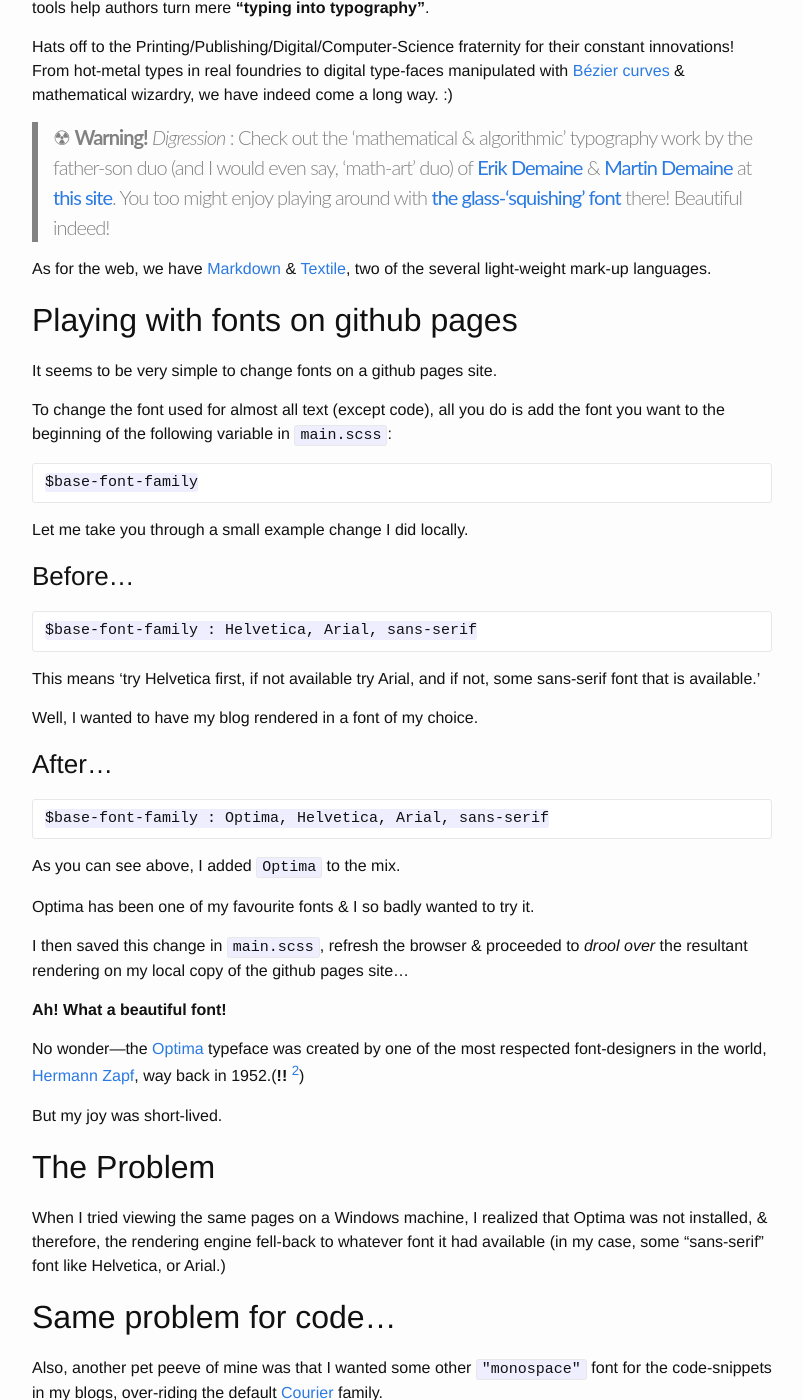
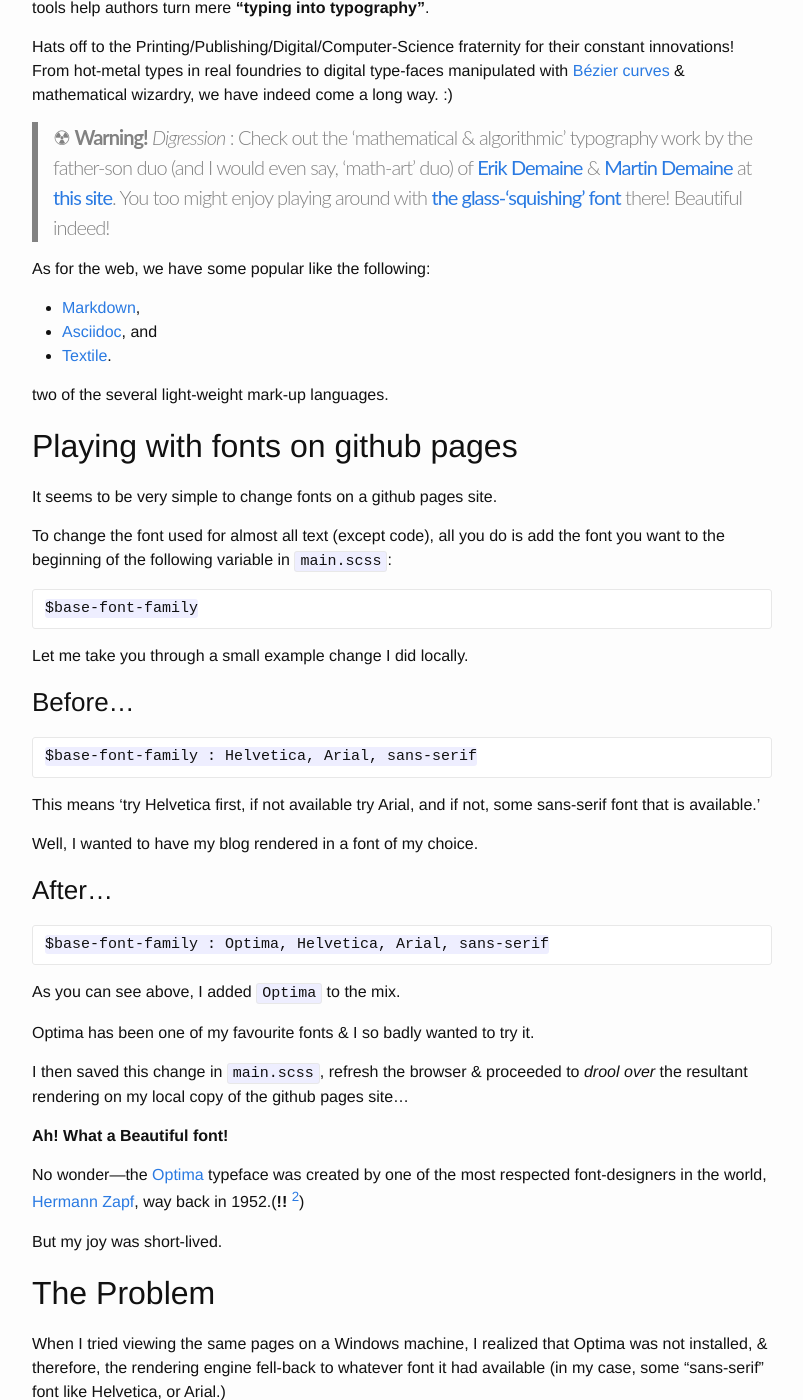
Before and after one commit to raghuugare/raghuugare.bkup, a Jekyll site: the page built from _posts/2014-12-14-fontification.markdown, in a window 1280 px wide and 1400 px high, scrolled down 570 px. Shown: the whole window, without its empty margins (238-1041 px from the left). Built offline with Jekyll 4.4.1, drawn with Linux system fonts in a browser that asks for light colours.

Commit message:
Some update regarding mark-up languages...

```diff
--- a/_posts/2014-12-14-fontification.markdown
+++ b/_posts/2014-12-14-fontification.markdown
@@ -23,7 +23,12 @@ Hats off to the Printing/Publishing/Digital/Computer-Science fraternity for thei
 
 > &#9762; **Warning!** _Digression_ : Check out the 'mathematical & algorithmic' typography work by the father-son duo (and I would even say, 'math-art' duo) of [Erik Demaine][link_erik_demaine]{:target="_blank"} & [Martin Demaine][link_martin_demaine]{:target="_blank"} at [this site][link_erik_typography]{:target="_blank"}. You too might enjoy playing around with [the glass-'squishing' font][link_erik_glass_fonts]{:target="_blank"} there! Beautiful indeed!
 
-As for the web, we have [Markdown][link_markdown]{:target="_blank"} & [Textile][link_textile]{:target="_blank"}, two of the several light-weight mark-up languages.
+As for the web, we have some popular like the following:
++ [Markdown][link_markdown]{:target="_blank"},
++ [Asciidoc][link_asciidoc]{:target="_blank"}, and
++ [Textile][link_textile]{:target="_blank"}.
+
+two of the several light-weight mark-up languages.
 
 ## Playing with fonts on github pages
 
@@ -51,7 +56,7 @@ Optima has been one of my favourite fonts & I so badly wanted to try it.
 
 I then saved this change in `main.scss`, refresh the browser & proceeded to _drool over_ the resultant rendering on my local copy of the github pages site...
 
-**Ah! What a beautiful font!**
+**Ah! What a Beautiful font!**
 
 No wonder---the [Optima][link_Optima]{:target="_blank"} typeface was created by one of the most respected font-designers in the world, [Hermann Zapf][link_Hermann_Zapf]{:target="_blank"}, way back in 1952.(**!!** [^2])
 
@@ -150,6 +155,7 @@ Have a "**font**-astic" time !
 [link_LaTeX]: http://en.wikipedia.org/wiki/LaTeX
 [link_markdown]: http://en.wikipedia.org/wiki/Markdown
 [link_textile]: http://en.wikipedia.org/wiki/Textile_%28markup_language%29
+[link_asciidoc]: http://en.wikipedia.org/wiki/AsciiDoc
 [link_bézier_curves]: https://en.wikipedia.org/wiki/B%C3%A9zier_curve
 [link_erik_demaine]: http://en.wikipedia.org/wiki/Erik_Demaine
 [link_martin_demaine]: http://en.wikipedia.org/wiki/Martin_Demaine
```
